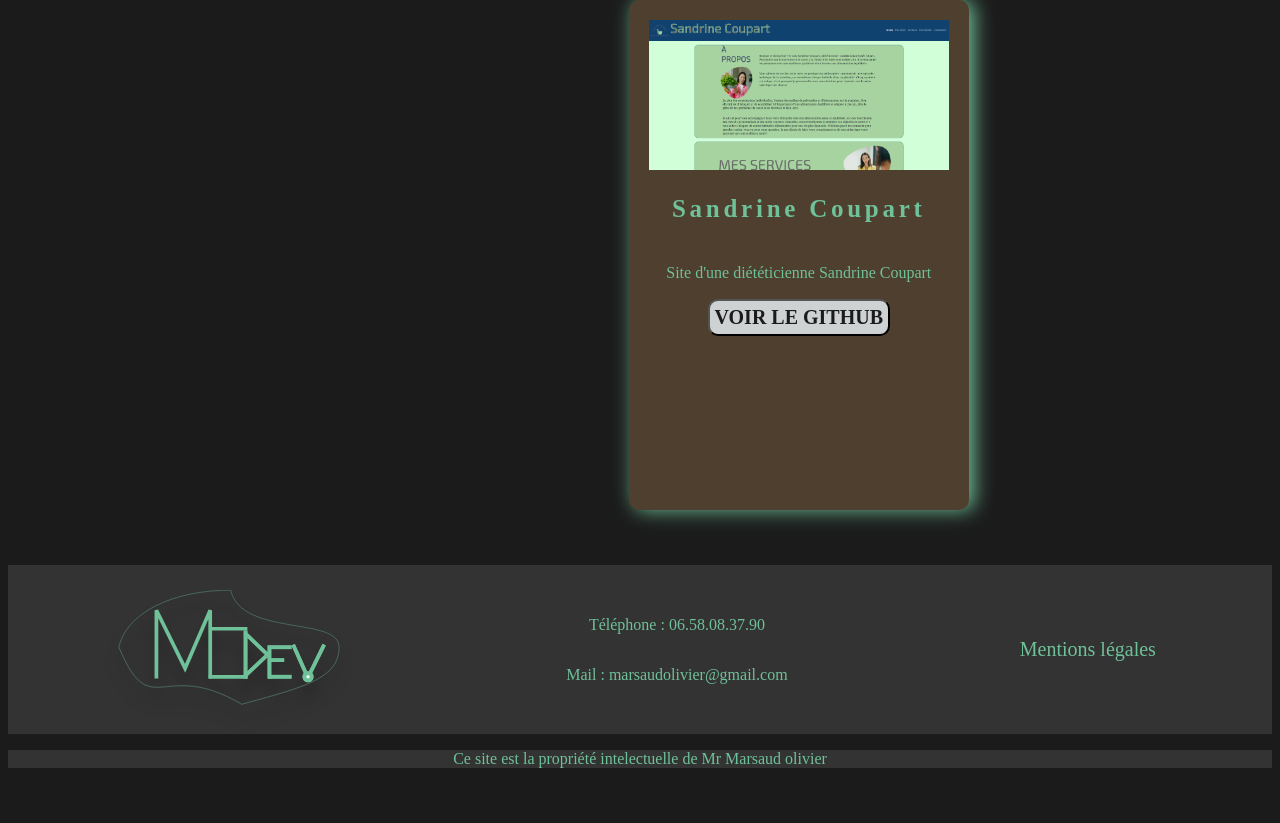
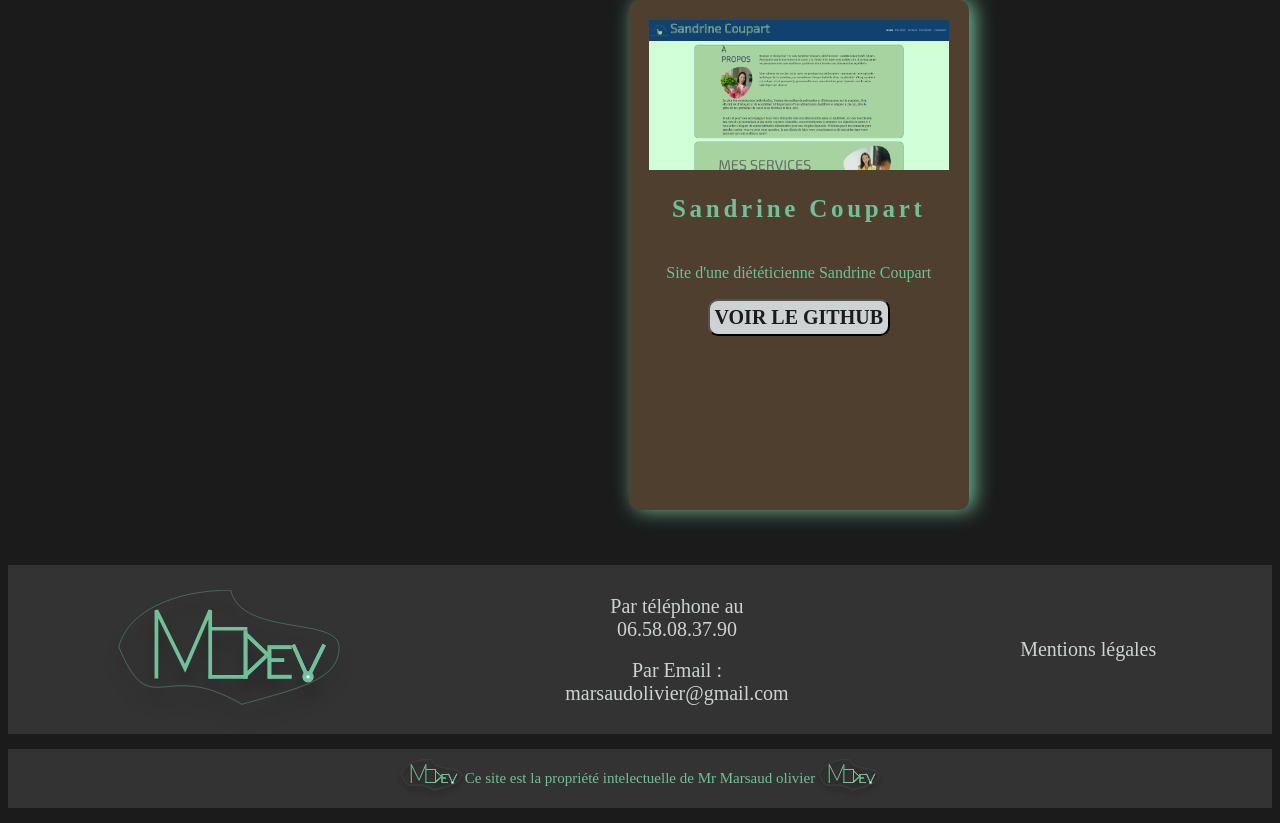
Before and after one commit to marsaudolivier/portefolioreact, a React (Create React App) app: page /projets in a window 1280 px wide. Shown: the part 1410-2233 px from the top of the page. Before the commit the page ends 2194 px from the top, so only its background shows below. Built offline with nearby package versions, Linux system fonts and the light colour scheme; a web font is replaced by a local one.

Commit message:
fix: contact and footer and weare skillWp

```diff
--- a/src/composent/Foot.jsx
+++ b/src/composent/Foot.jsx
@@ -6,14 +6,20 @@ const Foot = () => {
         <div className="container nav">
           <img src="assets/images/logo.svg" alt="logo" className="logo" />
           <div className="footer_contact">
-            <p>Téléphone : 06.58.08.37.90  </p>
-          <p>Mail : marsaudolivier@gmail.com</p>
+            <a href="tel:0658083790">Par téléphone au <br /> 06.58.08.37.90</a>
+            <br />
+            <a href="mailto:marsaudolivier@gmail.com?subject=Demande de contact depuis le site MODEV&body=Bonjour Olivier, ">
+           Par Email : <br />marsaudolivier@gmail.com
+            </a>
           </div>
           <div className="footer_contact">
           <a href="/mentions">Mentions légales</a>
           </div>
         </div>
-<p className="footer_copy"> Ce site est la propriété intelectuelle de Mr Marsaud olivier</p>
+        <div>
+
+        </div>
+<p className="footer_copy">   <img src="assets/images/logo.svg" alt="logo" className="footer_logo" />Ce site est la propriété intelectuelle de Mr Marsaud olivier <img src="assets/images/logo.svg" alt="logo" className="footer_logo" /></p>
 </footer>
 
   );
--- a/src/composent/SkillWp.jsx
+++ b/src/composent/SkillWp.jsx
@@ -5,7 +5,7 @@ const SkillWp = () => {
     <>
       <div>
         <h2 className="container_QuiSuisJe_title">
-          Pourquoi choisir WordPress pour votre site web
+          Pourquoi choisir WordPress pour votre site web ?
         </h2>
         <div className="container_QuiSuisJe">
           <img
--- a/src/composent/WeAre.jsx
+++ b/src/composent/WeAre.jsx
@@ -4,7 +4,7 @@ const WeAre = () => {
   return (
     <>
       <div>
-        <h2 className="container_QuiSuisJe_title ">Qui suis-je?</h2>
+        <h2 className="container_QuiSuisJe_title ">Qui suis-je ?</h2>
         <div className="container_QuiSuisJe">
           <img
             src="assets/images/f355db17e39fa75da28608a4b9b5cdc5e5247e69.jpg"
--- a/src/index.css
+++ b/src/index.css
@@ -371,3 +371,27 @@ li {
     margin: 20px;
   }
 }
+a{
+  text-decoration: none;
+  color: #ced2d2;
+}
+a:hover{
+  color: #4e3f2e;
+}
+.footer_contact a{
+  color: #ced2d2;
+  text-align: center;
+}
+.footer_contact a:hover{
+  color: #4e3f2e;
+  box-shadow: #6fc19a 0px 0px 0px;
+}
+.footer_copy{
+  display: flex;
+  flex-direction: row;
+  justify-content: center;
+  align-items: center;
+  font-size: 15px;
+  padding: 10px;
+
+}
```
